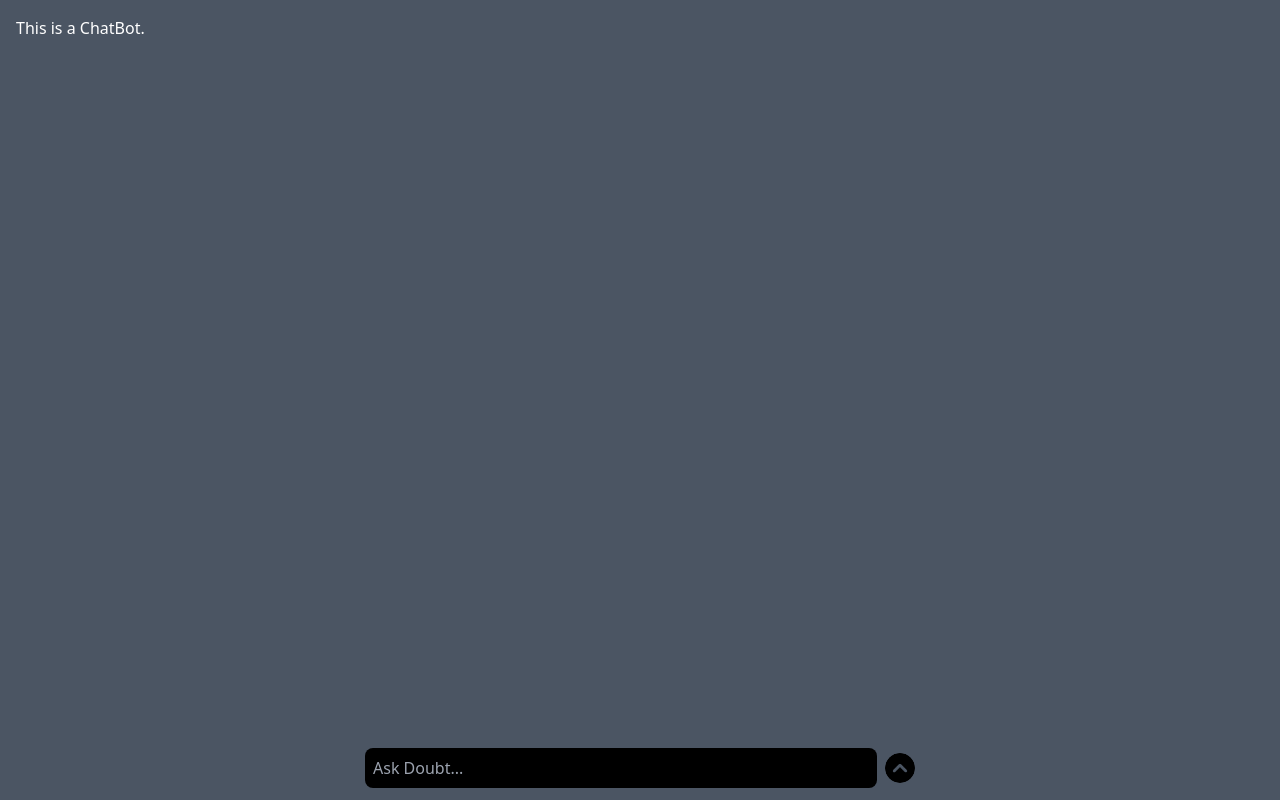
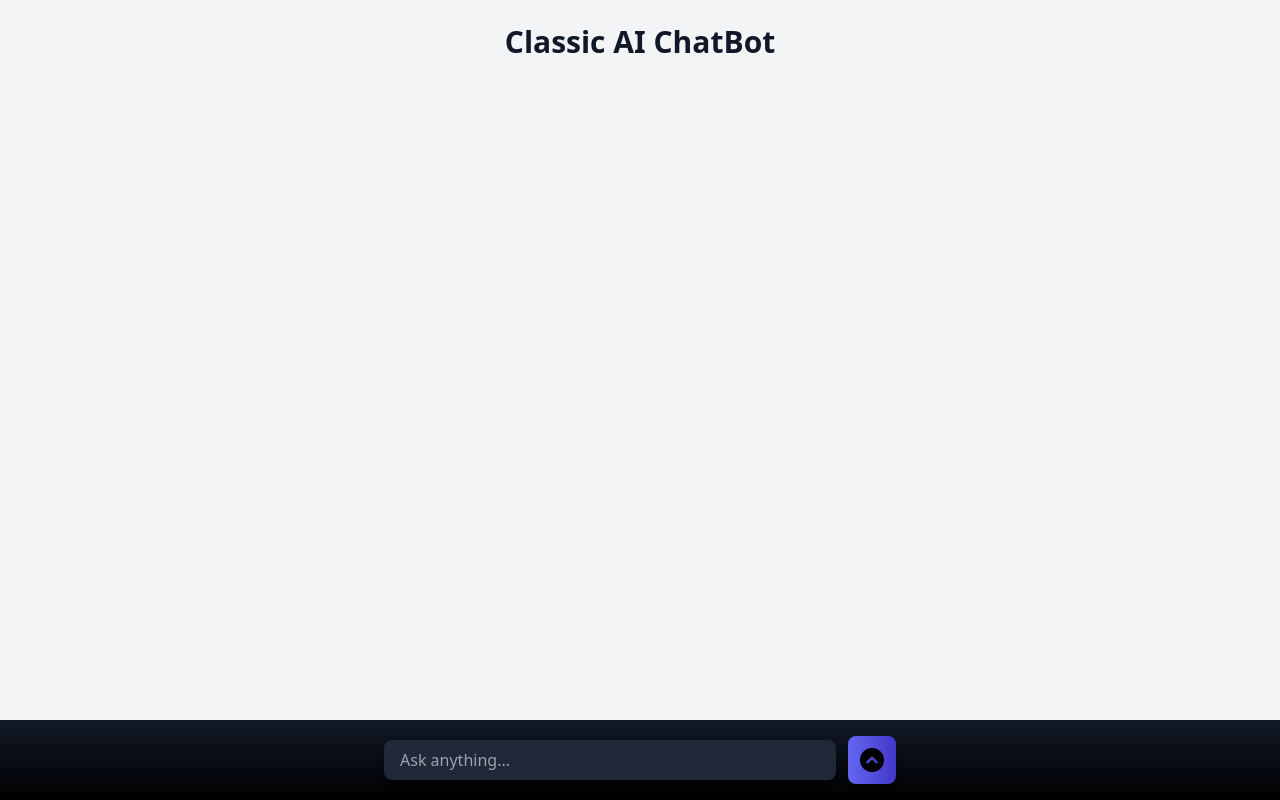
Before and after one commit to sugabubba7/StockAppFrontend, a React (Vite) app: page /chat in a window 1280 px wide. Built offline with nearby package versions, Linux system fonts and the light colour scheme.

Commit message:
chatbot changes

```diff
--- a/src/pages/ChatBot/AIChatBox.jsx
+++ b/src/pages/ChatBot/AIChatBox.jsx
@@ -2,10 +2,15 @@ import React from 'react';
 
 function AIChatBox({ message }) {
   return (
-    <div className="flex justify-start items-center gap-3 m-6">
-      <img src="./AI-Image.png" alt="AI Image" width={85} className="rounded-full" />
-      <div className="w-2/5 p-5 bg-gray-500 text-white border rounded-lg">
-        <p className="break-words text-[15px]">{message}</p>
+    <div className="flex items-center gap-6 m-6 p-5 bg-gray-100 rounded-xl shadow-lg hover:shadow-2xl transition-shadow duration-300">
+      <img
+        src="./AI-Image.png"
+        alt="AI Image"
+        width={90}
+        className="rounded-full border-4 border-gray-300 shadow-lg hover:scale-105 transition-transform duration-300"
+      />
+      <div className="w-3/4 p-6 bg-white rounded-2xl shadow-md hover:shadow-xl transition-shadow duration-300">
+        <p className="text-gray-800 text-lg font-medium leading-relaxed">{message}</p>
       </div>
     </div>
   );
--- a/src/pages/ChatBot/ChatBot.jsx
+++ b/src/pages/ChatBot/ChatBot.jsx
@@ -53,19 +53,36 @@ function ChatBot() {
   };
 
   return (
-    <div className="bg-gray-600 min-h-screen">
-      <h1 className="text-white p-4">This is a ChatBot.</h1>
+    <div className="bg-gray-100 min-h-screen flex flex-col justify-between text-gray-800">
+      <h1 className="text-3xl font-semibold p-6 text-center text-gray-900">Classic AI ChatBot</h1>
 
+      <div className="flex-1 overflow-y-auto p-4">
         {messages.map((msg, index) => {
           if (msg.sender === 'user') {
-          return <UserChatBox key={index} message={msg.message} />;
+            return (
+              <UserChatBox
+                key={index}
+                message={msg.message}
+                className="mb-3 bg-white text-gray-700 border border-gray-300 rounded-lg shadow-sm"
+              />
+            );
           } else if (msg.sender === 'AI') {
-          return <AIChatBox key={index} message={msg.message} />;
+            return (
+              <AIChatBox
+                key={index}
+                message={msg.message}
+                className="mb-3 bg-gray-50 text-gray-700 border border-gray-300 rounded-lg shadow-sm"
+              />
+            );
           }
           return null;
         })}
+      </div>
 
-      <PromptBox onSubmit={handleUserSubmit} />
+      <PromptBox
+        onSubmit={handleUserSubmit}
+        className="bg-gray-300 hover:bg-gray-400 transition-all duration-300 text-gray-900 font-semibold p-3 rounded-lg shadow-md"
+      />
     </div>
   );
 }
--- a/src/pages/ChatBot/PromptBox.jsx
+++ b/src/pages/ChatBot/PromptBox.jsx
@@ -22,23 +22,28 @@ function PromptBox({ onSubmit }) {
   };
 
   return (
-    <div className="fixed bottom-0 left-0 w-full p-3 flex gap-2 items-center justify-center">
+    <div className="fixed bottom-0 left-0 w-full p-4 flex items-center justify-center bg-gradient-to-b from-gray-900 to-black">
+      <div className="flex items-center gap-3 w-full max-w-lg">
         <input
           type="text"
-        placeholder="Ask Doubt..."
+          placeholder="Ask anything..."
           value={input}
           onChange={handleChange}
           onKeyDown={handleKeyDown}
-        className="border-gray-950 shadow-black rounded-lg p-2 bg-black flex-grow max-w-lg text-white"
+          className="flex-grow px-4 py-2 rounded-lg bg-gray-800 text-white focus:outline-none focus:ring-2 focus:ring-indigo-500 focus:border-transparent shadow-md"
         />
-      <button type="submit" onClick={handleSubmit}>
+        <button
+          type="submit"
+          onClick={handleSubmit}
+          className="p-3 bg-gradient-to-r from-indigo-500 to-indigo-700 text-white font-semibold rounded-lg shadow-md hover:scale-105 transition-transform duration-300 hover:bg-gradient-to-r hover:from-indigo-600 hover:to-indigo-800 focus:outline-none focus:ring-2 focus:ring-indigo-400 focus:ring-offset-1"
+        >
           <img
             src="./Submit.png"
             alt="Submit Button"
-          className="rounded-full hover:scale-105 transition-all hover:shadow-md hover:bg-gray-500"
-          width={30}
+            className="w-6 h-6"
           />
         </button>
+      </div>
     </div>
   );
 }
--- a/src/pages/ChatBot/UserChatBox.jsx
+++ b/src/pages/ChatBot/UserChatBox.jsx
@@ -2,11 +2,11 @@ import React from 'react';
 
 function UserChatBox({ message }) {
   return (
-    <div className="flex justify-end items-center gap-3 m-6">
-      <div className="w-2/5 p-5 bg-gray-500 text-white border rounded-lg">
-        <p className="break-words text-[15px]">{message}</p>
+    <div className="flex justify-end items-center gap-4 m-6">
+      <div className="max-w-[60%] p-3 bg-[#F4F4F6] text-gray-800 rounded-lg shadow-md hover:shadow-lg transition-all">
+        <p className="break-words text-[14px] leading-5 font-bold">{message}</p>
       </div>
-      <img src="./User.png" alt="User Image" width={50} className="rounded-full" />
+      <img src="./User.png" alt="User Image" width={45} className="rounded-full shadow-sm hover:scale-105 transition-transform" />
     </div>
   );
 }
--- a/src/pages/candleDetails/CandleDetails.jsx
+++ b/src/pages/candleDetails/CandleDetails.jsx
@@ -5,7 +5,21 @@ const CandleDetails = () => {
   const { candleName } = useParams();
 
   const candleDetails = {
-    Doji: "The Doji candlestick pattern represents indecision in the market. It occurs when the opening and closing prices are almost identical, forming a cross or plus sign. This pattern often suggests a potential reversal in price trends.",
+    Doji: {
+      title: "The Doji Candlestick",
+      description: "The Doji candlestick is a key indicator in technical analysis, representing a point of indecision in the market. It is characterized by the following structure:",
+      structure: [
+        {
+          name: "Body",
+          detail: "Extremely small or non-existent, reflecting the minimal difference between the opening and closing prices.",
+        },
+        {
+          name: "Shadows (Wicks)",
+          detail: "Can be long or short. The shadows' length indicates the price movement range during the period.",
+        },
+      ],
+      interpretation: "Traders often interpret the Doji as a signal of market indecision. When found in a trend, it may signal a potential reversal or continuation, depending on the surrounding context and volume.",
+    },
     Hammer: "The Hammer is a bullish reversal pattern that forms at the end of a downtrend. It has a small real body and a long lower shadow, indicating strong buying pressure after a period of selling.",
     Engulfing: "The Engulfing pattern can be bullish or bearish. In a bullish engulfing pattern, a larger green candle fully engulfs the previous red candle, signaling a reversal to an uptrend. Conversely, a bearish engulfing pattern involves a red candle engulfing the previous green candle.",
     "Morning Star": "The Morning Star is a bullish reversal pattern that forms over three candles. It consists of a long bearish candle, a small-bodied candle (indicating indecision), and a long bullish candle, signaling the end of a downtrend.",
@@ -20,8 +34,24 @@ const CandleDetails = () => {
 
   return (
     <div className="container mx-auto p-10">
-      <h1 className="text-2xl font-bold">Details for {candleName}</h1>
-      <p className="mt-4">{candleDetails[candleName] || defaultMessage}</p>
+      <h1 className="text-2xl font-bold mb-4">
+        {details?.title || `Details for ${candleName}`}
+      </h1>
+      {details ? (
+        <div>
+          <p className="mb-4">{details.description}</p>
+          <ul className="list-disc ml-5 mb-4">
+            {details.structure.map((item, index) => (
+              <li key={index}>
+                <strong>{item.name}:</strong> {item.detail}
+              </li>
+            ))}
+          </ul>
+          <p>{details.interpretation}</p>
+        </div>
+      ) : (
+        <p>{defaultMessage}</p>
+      )}
     </div>
   );
 };
```
Lines whose indentation alone changed are shown as unchanged.
